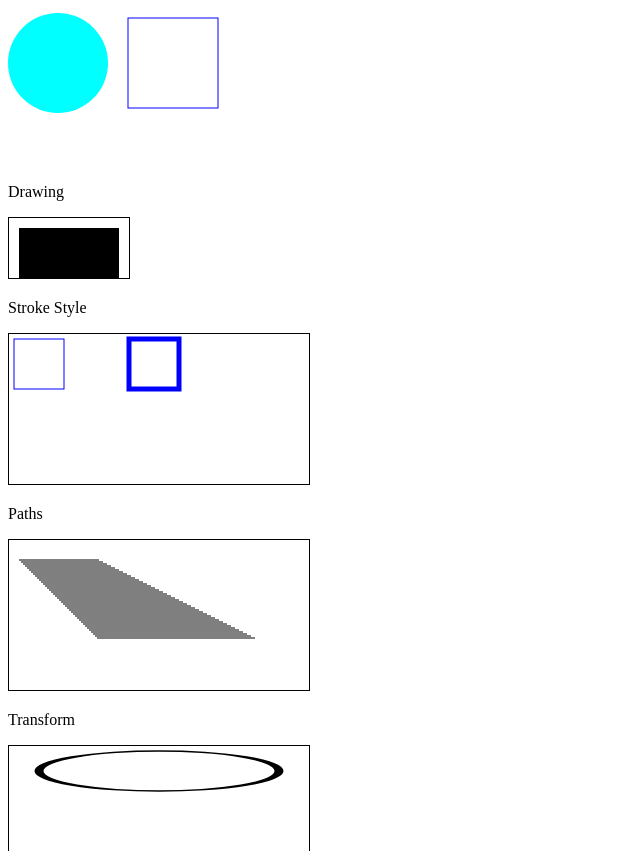
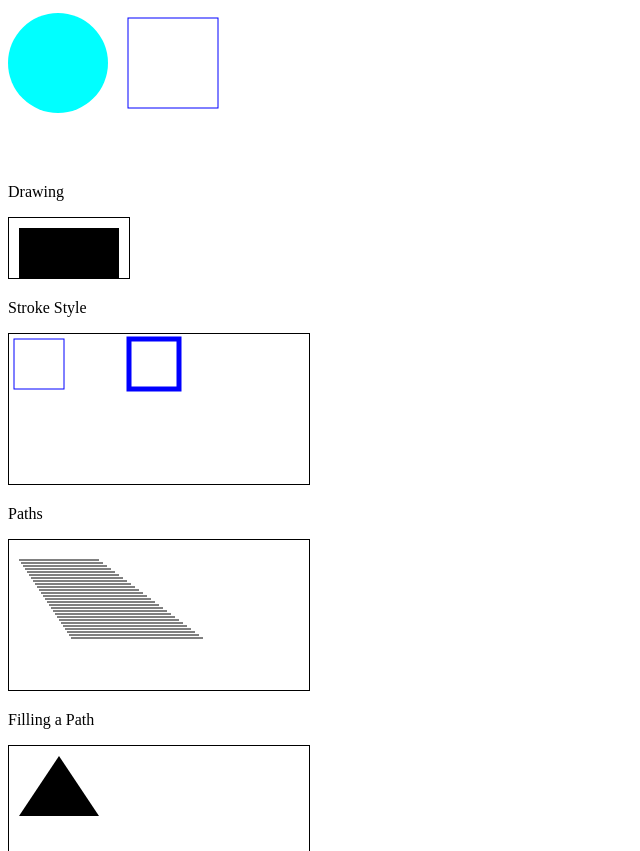
Before and after one commit to calebthewood/eloquentJS, a plain HTML site: page ch17-Canvas/index.html in a window 1280 px wide. Shown: the part 101-952 px from the top of the page, without its empty margins (0-640 px from the left). Drawn offline with Linux system fonts and the light colour scheme.

Commit message:
Add paths

```diff
--- a/ch17-Canvas/index.html
+++ b/ch17-Canvas/index.html
@@ -59,7 +59,7 @@
     let move = 10;
     let cx2 = document.querySelector("#path").getContext("2d");
     cx2.beginPath();
-    for (let y = 20; y < 100; y += 2) {
+    for (let y = 20; y < 100; y += 3) {
       cx2.moveTo(move, y);
       cx2.lineTo(line, y);
       move+=2;
@@ -68,6 +68,21 @@
     cx2.stroke();
   </script>
 
+  <p>Filling a Path</p>
+  <canvas id="filled-path"></canvas>
+  <script>
+    let cx20 = document.querySelector("#filled-path").getContext("2d");
+    cx20.beginPath();
+    cx20.moveTo(50, 10);
+    cx20.lineTo(10, 70);
+    cx20.lineTo(90, 70);
+    // Use commented out lines below to see the shape prior to filling in.
+    // cx20.lineWidth = 2
+    // cx20.stroke()
+    cx20.fill();
+    // closePath will draw a line to connect the start and end of a path
+    // cx20.closePath()
+  </script>
 
 
 
```
